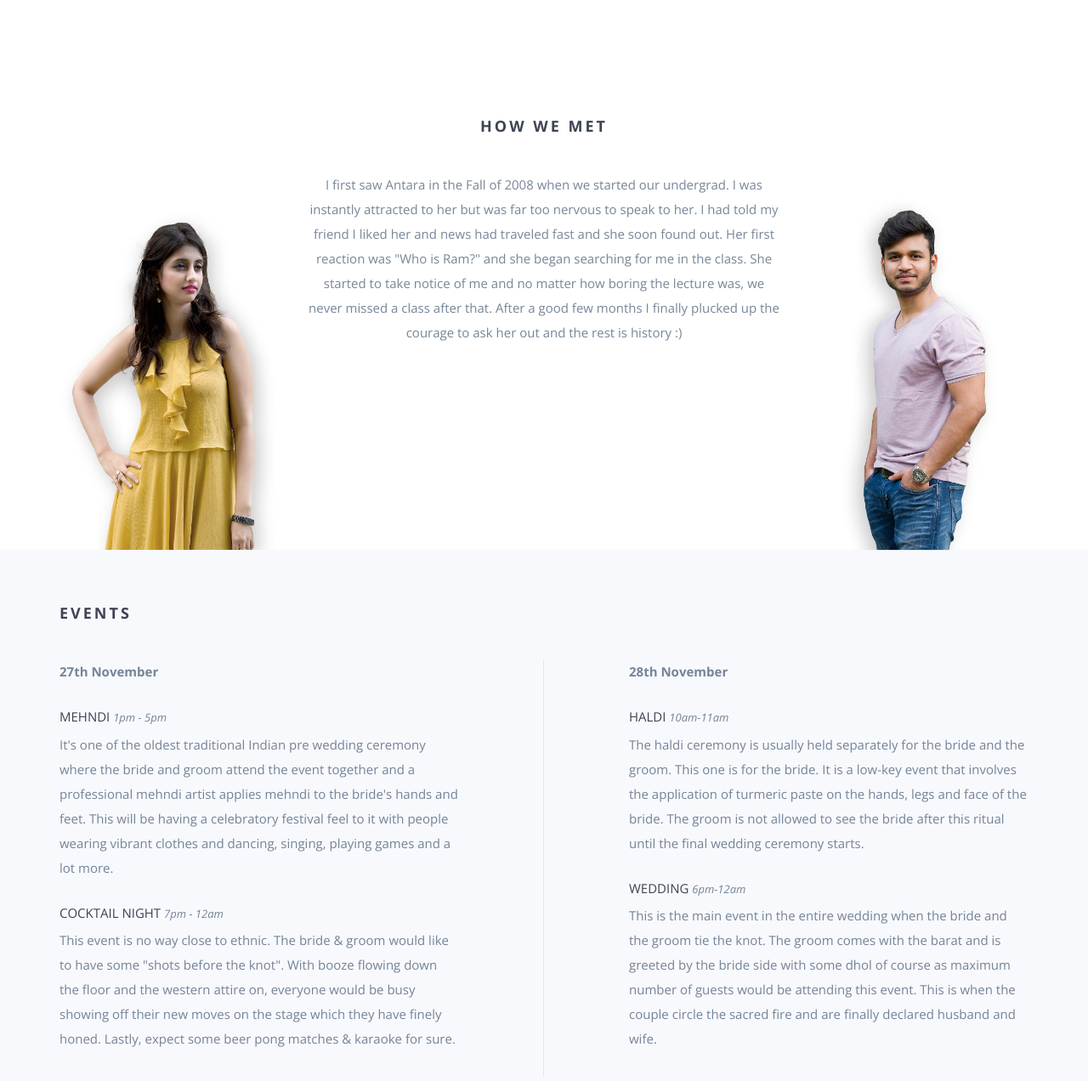
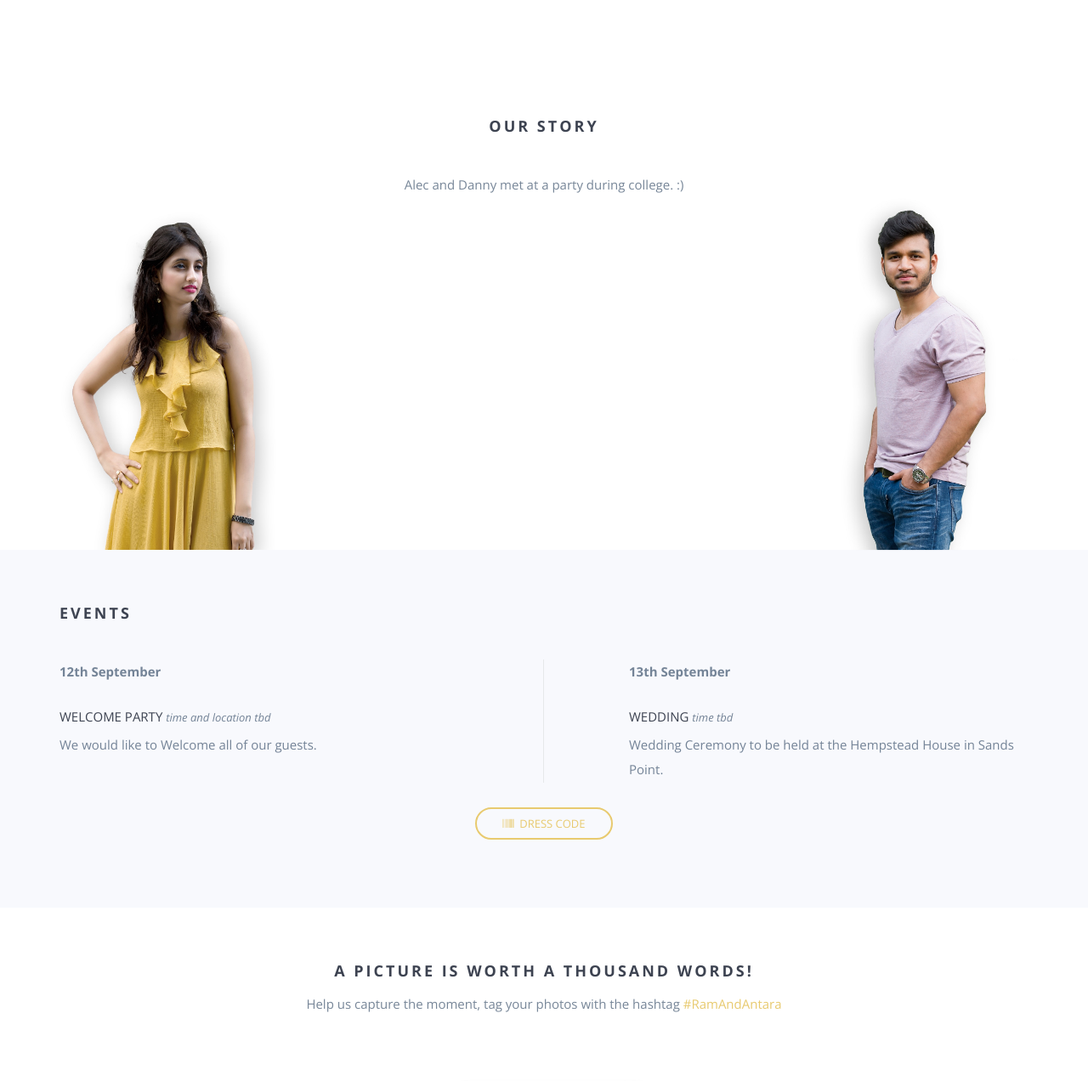
Before and after one commit to danielEbanks/dannyandalec2025, a website: page index.html in a window 1280 px wide. Shown: the part 920-2192 px from the top of the page at 85% size. Drawn offline with nearby package versions, Linux system fonts and the light colour scheme; some packages are replaced by stand-ins of ours; grey boxes are pictures that could not be loaded; files whose address does not match are found by name.

Commit message:
more updates

```diff
--- a/index.html
+++ b/index.html
@@ -14,7 +14,7 @@
     <meta name="description" content="We would like to invite you to our big day.">
     <meta name="viewport" content="width=device-width, initial-scale=1">
     <meta name="theme-color" content="#ffffff">
-    <meta property="og:title" content="Ram & Antara getting hitched">
+    <meta property="og:title" content="Danny & Alec's Wedding!">
     <meta property="og:description" content="We would like to invite you to our big day.">
     <meta property="og:image" content="https://wedding.ramswaroop.me/img/hero-min.jpg">
     <meta property="og:type" content="website">
@@ -129,19 +129,14 @@
     <div class="container">
         <div class="row">
             <div class="col-md-12 text-center">
-                <h3 class="header">How we met</h3>
+                <h3 class="header">Our Story</h3>
             </div>
         </div>
         <div class="row">
             <div class="col-md-3 hidden-sm hidden-xs"><img src="img/IMG_2317.jpg" class="wp1"></div>
             <div class="col-md-6">
                 <p>
-                    I first saw Antara in the Fall of 2008 when we started our undergrad. I was instantly attracted to
-                    her but was far too nervous to speak to her. I had told my friend I liked her and news had traveled
-                    fast and she soon found out. Her first reaction was "Who is Ram?" and she began searching for me in
-                    the class. She started to take notice of me and no matter how boring the lecture was, we never
-                    missed a class after that. After a good few months I finally plucked up the courage to ask her out
-                    and the rest is history :)
+                    Alec and Danny met at a party during college. :)
                 </p>
             </div>
             <div class="col-md-3 hidden-sm hidden-xs"><img src="img/DSD_0214.jpg" class="wp2"></div>
@@ -163,40 +158,20 @@
         <div class="row">
             <div class="col-md-6 col-sm-12 col-xs-12 leftcol">
                 <div class="wp3">
-                    <p><strong>27th November</strong></p>
+                    <p><strong>12th September</strong></p>
 
-                    <h5>Mehndi <span class="time">1PM - 5PM</span></h5>
-                    <p>It's one of the oldest traditional Indian pre wedding ceremony where the bride and groom
-                        attend the event together and a professional mehndi artist applies
-                        mehndi to the bride's hands and feet. This will be having a celebratory
-                        festival feel to it with people wearing vibrant clothes and dancing, singing, playing
-                        games and a lot more.</p>
-                </div>
-                <div class="wp5">
-                    <h5>Cocktail Night <span class="time">7PM - 12AM</span></h5>
-                    <p>This event is no way close to ethnic. The bride & groom would like to have some "shots before the
-                        knot". With booze flowing down the floor and the western attire on, everyone would be busy
-                        showing off their new moves on the stage which they have finely honed. Lastly, expect some beer
-                        pong matches & karaoke for sure.</p>
+                    <h5>Welcome Party <span class="time">Time and Location TBD</span></h5>
+                    <p>We would like to Welcome all of our guests.</p>
                 </div>
             </div>
             <div class="col-md-6 col-sm-12 col-xs-12 rightcol">
                 <div class="wp4">
-                    <p><strong>28th November</strong></p>
+                    <p><strong>13th September</strong></p>
 
-                    <h5>Haldi <span class="time">10AM-11AM</span></h5>
-                    <p>The haldi ceremony is usually held separately for the bride and the groom. This one is for the
-                        bride. It is a low-key event that involves the application of turmeric paste on the hands, legs
-                        and face of the bride. The groom is not allowed to see the bride after this ritual until the
-                        final wedding ceremony starts.</p>
+                    <h5>Wedding <span class="time">Time TBD</span></h5>
+                    <p>Wedding Ceremony to be held at the Hempstead House in Sands Point.</p>
                 </div>
                 <div class="wp6">
-                    <h5>Wedding <span class="time">6PM-12AM</span></h5>
-                    <p>This is the main event in the entire wedding when the bride and the groom tie the
-                        knot. The groom comes with the barat and is greeted by the bride side with some dhol of course
-                        as maximum number of guests would be attending this event. This is when the couple circle the
-                        sacred fire and are finally declared husband and wife.</p>
-                </div>
             </div>
         </div>
         <div class="row section-padding">
@@ -366,14 +341,14 @@
          data-property="{videoURL:'https://youtu.be/9giqL1H6yRs',containment:'#video-bg',autoPlay:true, mute:true, showControls:false, startAt:80, stopAt:259, opacity:1}">
     </div>
     <div id="video-content">
-        <h5>Kolkata</h5>
-        <p>City of joy</p>
+        <h5>Sands Point, New York</h5>
+        <p>Hempstead House</p>
     </div>
 </section>
 
 <section id="map" class="section-padding">
     <div class="text-center">
-        <h3>How do I get there?</h3>
+        <h3>Travel Tips</h3>
         <p>It's way easier than you think!</p>
     </div>
     <div id="map-canvas"></div>
@@ -388,8 +363,8 @@
                 <div id="map-content" class="pointer-events-auto">
                     <div class="row">
                         <div class="col-md-6">
-                            <h5>ITC Fortune Park</h5>
-                            <p>Kona Expressway, Howrah, West Bengal 711403, India</p>
+                            <h5>Hempstead House</h5>
+                            <p>127 Middle Neck Rd, Sands Point, NY 11050</p>
                         </div>
                         <div class="col-md-6">
                             <h5>Mr. Amit Roy</h5>
```
Also changed, not shown: 5 other files.
